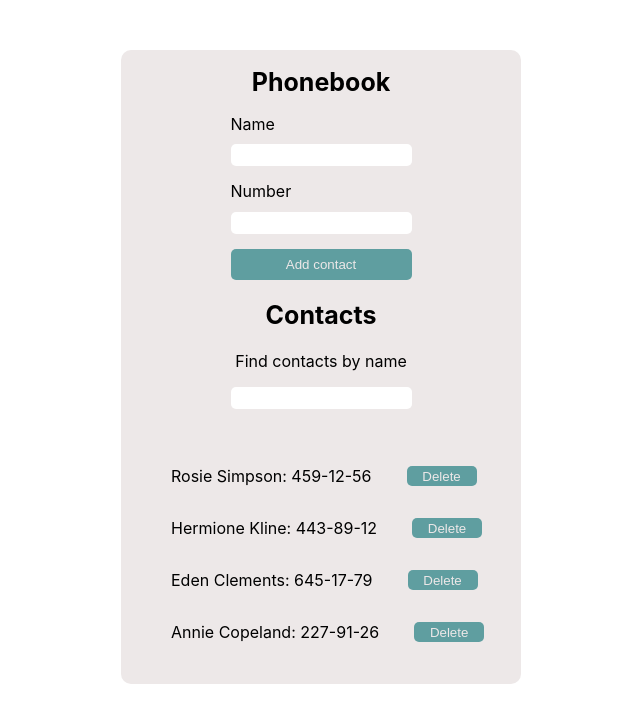
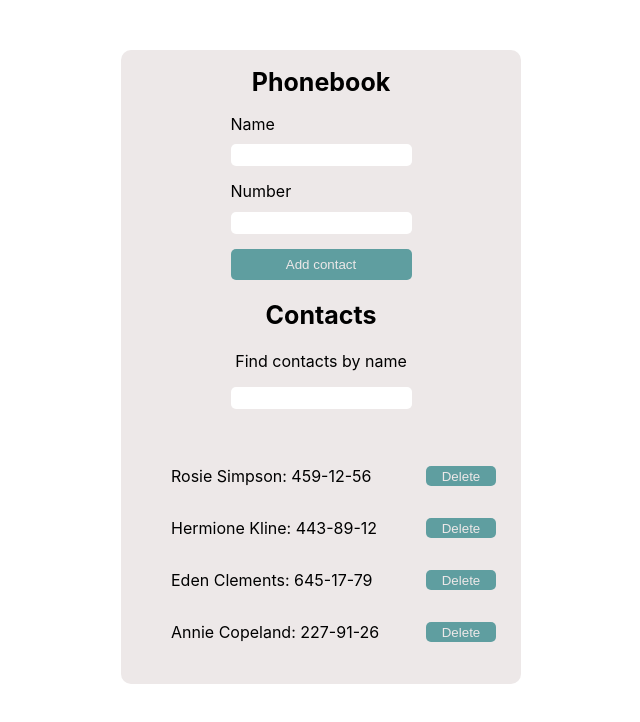
Before and after one commit to kuntuganova/goit-react-hw-02-phonebook, a React (Create React App) app: page / in a window 1280 px wide. Shown: the top 722 px of the page, without its empty margins (319-959 px from the left). Built offline with nearby package versions, Linux system fonts and the light colour scheme.

Commit message:
Contact component added

```diff
--- /dev/null
+++ b/src/components/contact/Contact.jsx
@@ -0,0 +1,25 @@
+import React from 'react';
+import PropTypes from 'prop-types';
+import css from './Contact.module.css';
+
+const Contact = ({ id, name, number, onDeleteContact }) => {
+  return (
+    <li className={css.li}>
+      <p className={css.p}>
+        {name}: {number}
+      </p>
+      <button className={css.btn} onClick={() => onDeleteContact(id)}>
+        Delete
+      </button>
+    </li>
+  );
+};
+
+Contact.propTypes = {
+  id: PropTypes.string.isRequired,
+  name: PropTypes.string.isRequired,
+  number: PropTypes.string.isRequired,
+  onDeleteContact: PropTypes.func.isRequired,
+};
+
+export default Contact;
--- /dev/null
+++ b/src/components/contact/Contact.module.css
@@ -0,0 +1,19 @@
+.li {
+    display: flex;
+    justify-content: space-between;
+    align-items: center;
+  }
+
+  .p {
+    margin-left: 25px;
+  }
+
+  .btn {
+    margin-left: 35px;
+    height: 20px;
+    width: 70px;
+    border: none;
+    border-radius: 5px;
+    color: rgb(237, 232, 232);
+    background-color: cadetblue;
+  }
--- a/src/components/contactList/ContactList.jsx
+++ b/src/components/contactList/ContactList.jsx
@@ -1,47 +1,36 @@
 import React, { Component } from 'react';
 import PropTypes from 'prop-types';
-import css from './ContactList.module.css'
-
-
+import css from './ContactList.module.css';
+import Contact from 'components/contact/Contact';
 
 class ContactList extends Component {
-
-
-
   render() {
-      return (
+    return (
       <ul className={css.ul}>
-        {this.props.contacts.map(({ id, name, number }) => {
-          return (
-            <li className={css.li} key={id}>
-              <p className={css.p}>
-                {name}: {number}
-              </p>
-              <button
-                className={css.btn}
-                onClick={() => {
-                  this.props.deleteContact(id);
-                }}
-              >
-                Delete
-              </button>
-            </li>
-          );
-        })}
+        {this.props.contacts.map(({ id, name, number }) => (
+          <Contact
+            key={id}
+            id={id}
+            name={name}
+            number={number}
+            onDeleteContact={this.props.deleteContact}
+          />
+        ))}
       </ul>
     );
   }
 }
 
 ContactList.propTypes = {
-    contacts: PropTypes.arrayOf(PropTypes.shape({
-        id: PropTypes.string.isRequired,
-        name: PropTypes.string.isRequired,
-        number: PropTypes.string.isRequired,
-    })),
+  contacts: PropTypes.arrayOf(
+    PropTypes.shape({
+      id: PropTypes.string.isRequired,
+      name: PropTypes.string.isRequired,
+      number: PropTypes.string.isRequired,
+    })
+  ),
   deleteContact: PropTypes.func.isRequired,
   filteredName: PropTypes.string.isRequired,
-        }
-
+};
 
 export default ContactList;
```
